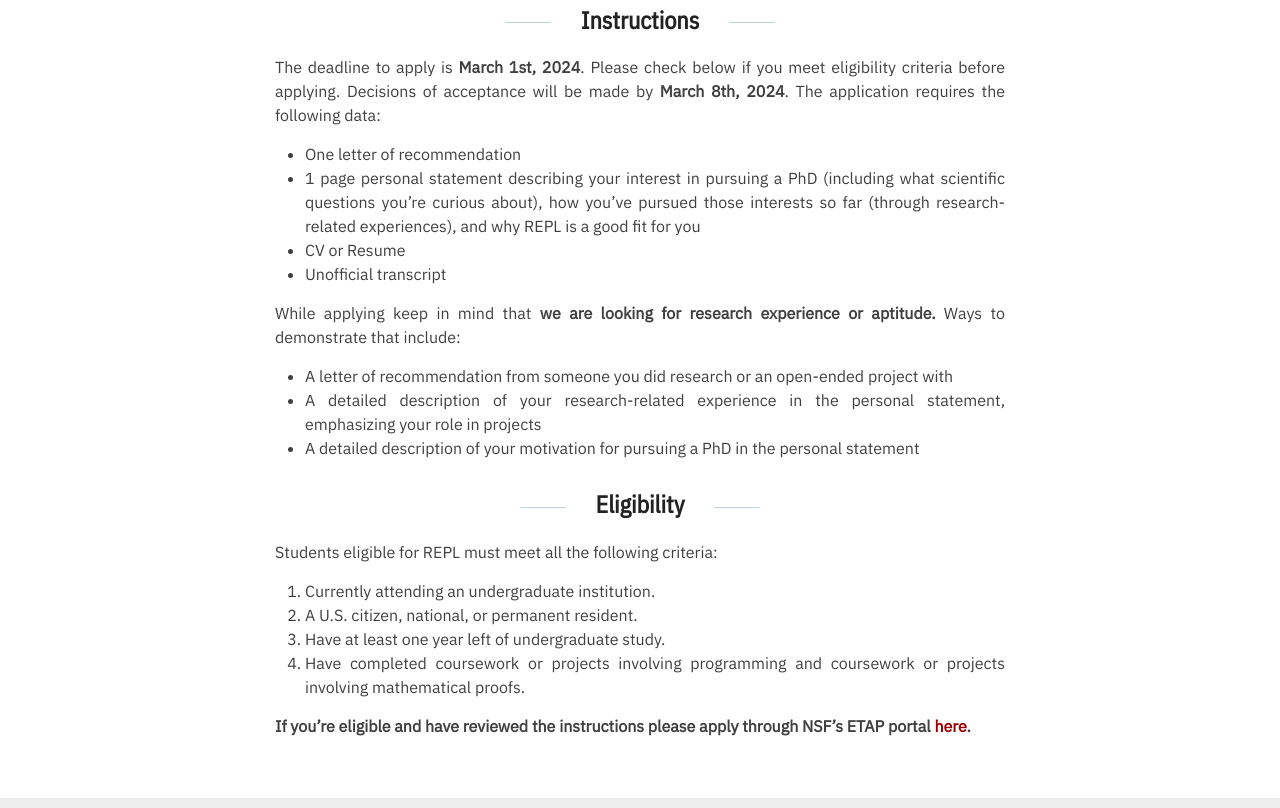
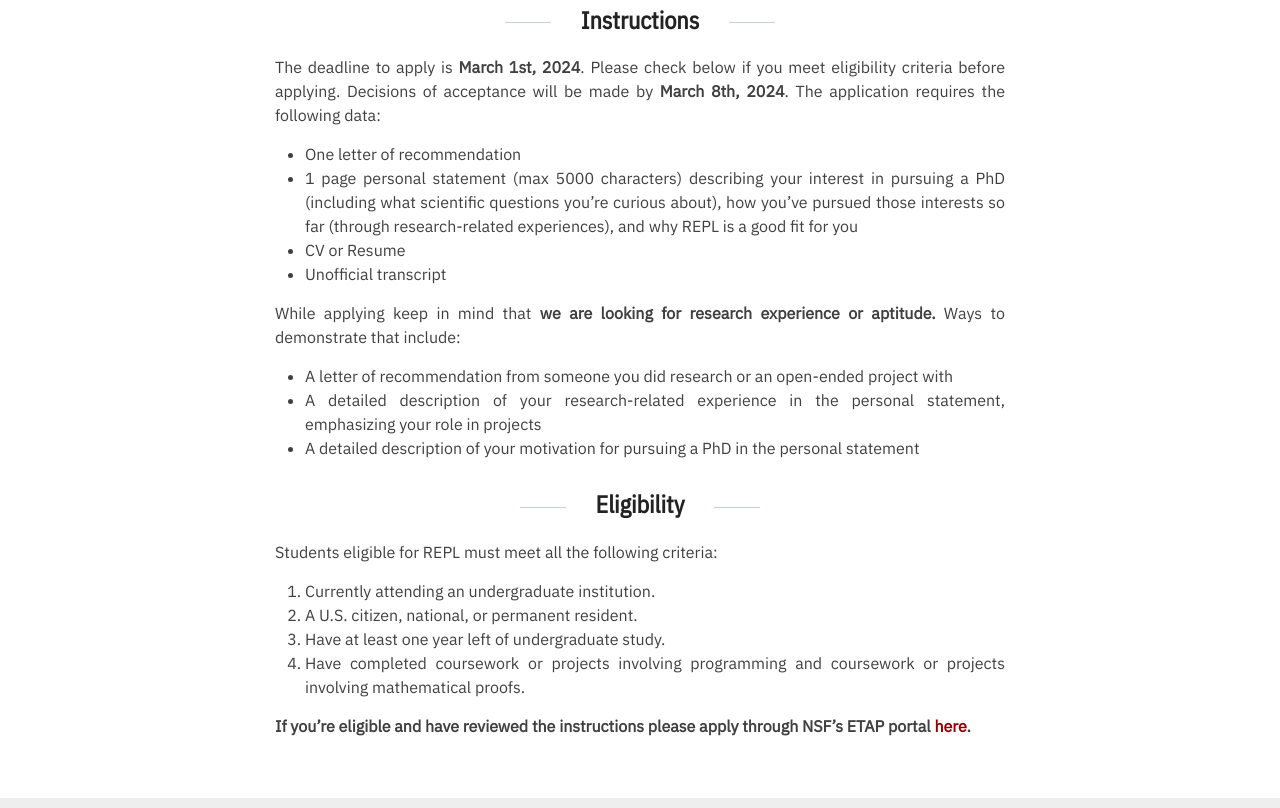
Before and after one commit to penn-repl/apply, a Jekyll site: the page built from _pages/apply.md, in a window 1280 px wide and 900 px high, scrolled down 602 px, cut to the strip 92-900 px from the top of the window. Built offline with Jekyll 4.4.1, drawn with Linux system fonts in a browser that asks for light colours.

Commit message:
Update apply.md

```diff
--- a/_pages/apply.md
+++ b/_pages/apply.md
@@ -11,7 +11,7 @@ permalink: /apply/
 The deadline to apply is **March 1st, 2024**. Please check below if you meet eligibility criteria before applying. Decisions of acceptance will be made by **March 8th, 2024**. The application requires the following data:
 
 - One letter of recommendation
-- 1 page personal statement describing your interest in pursuing a PhD (including what scientific questions you're curious about), how you've pursued those interests so far (through research-related experiences), and why REPL is a good fit for you
+- 1 page personal statement (max 5000 characters) describing your interest in pursuing a PhD (including what scientific questions you're curious about), how you've pursued those interests so far (through research-related experiences), and why REPL is a good fit for you
 - CV or Resume
 - Unofficial transcript
 
```
